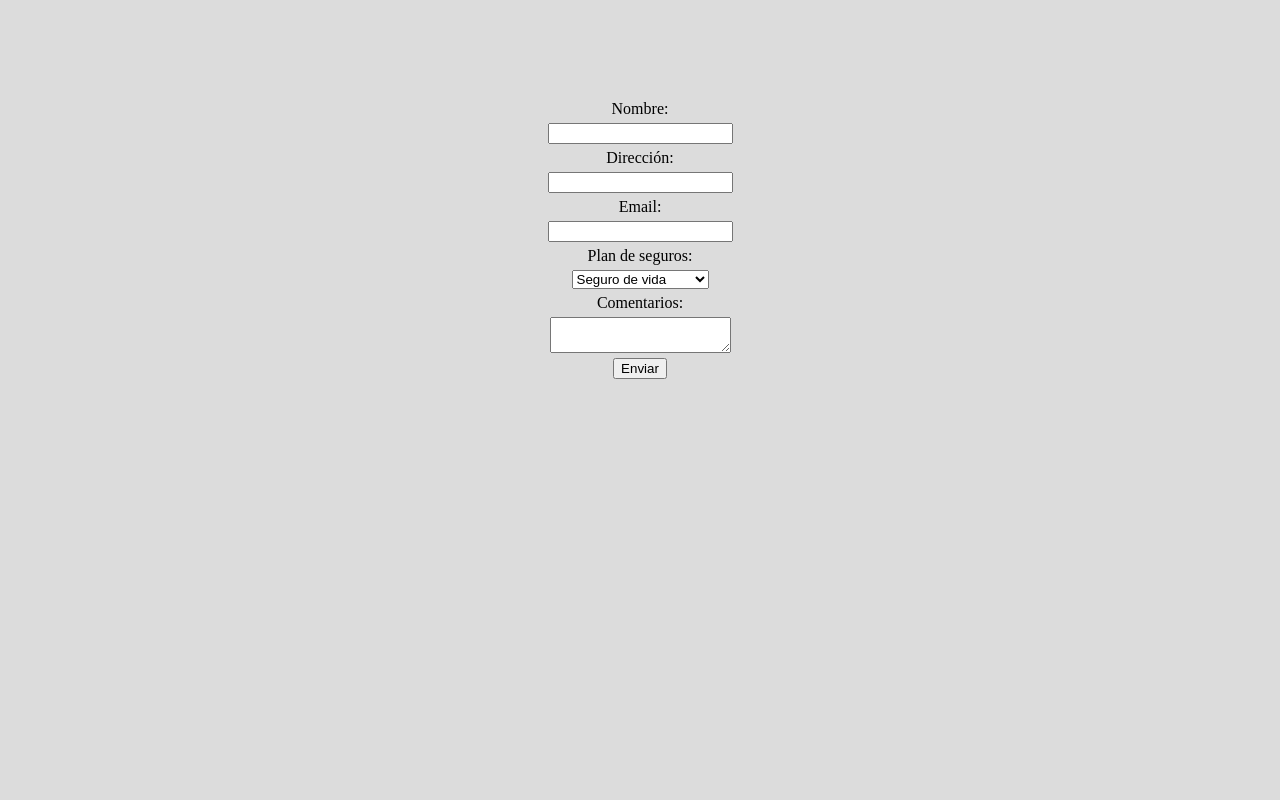
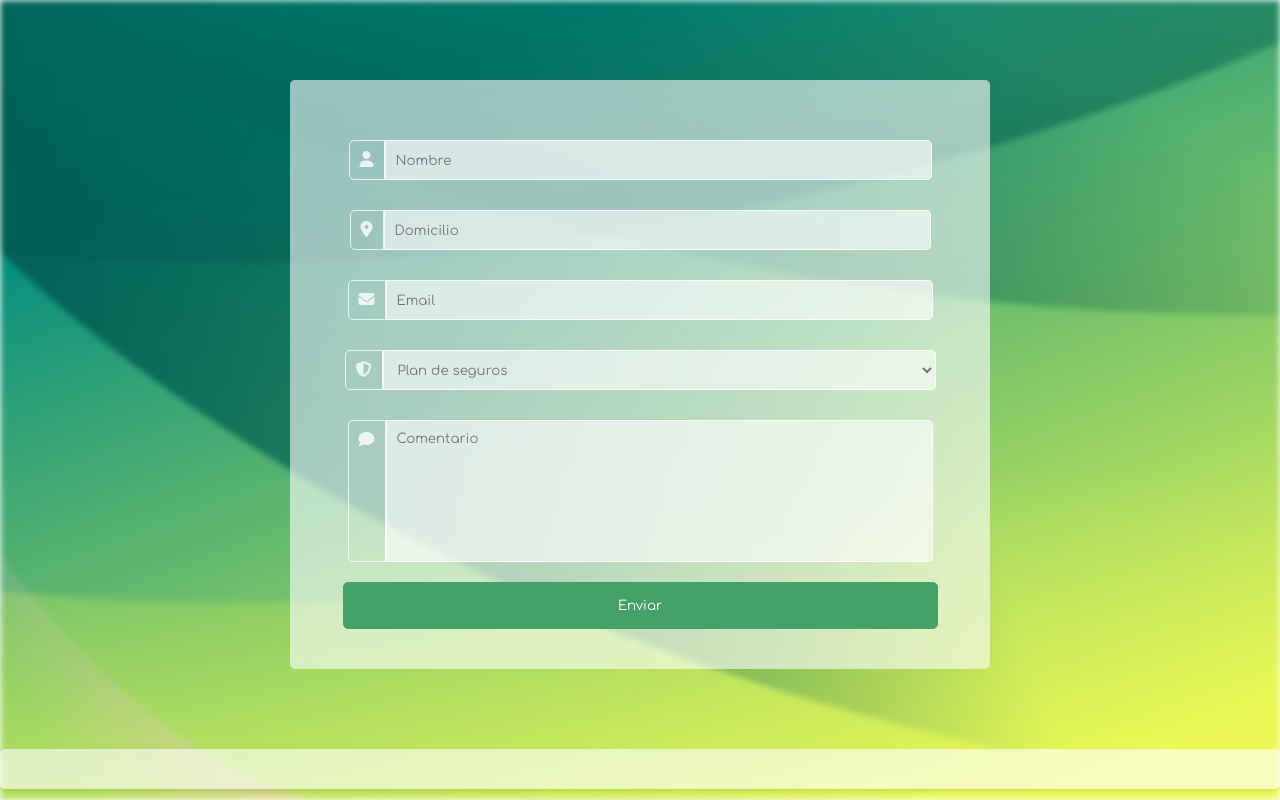
Before and after one commit to nicobobb/desafio-21-bootcamp, a plain HTML site: page index.html in a window 1280 px wide. Drawn offline with Linux system fonts and the light colour scheme.

Commit message:
Se agregan estilos al formulario y a cada tarjeta

```diff
--- a/css/styles.css
+++ b/css/styles.css
@@ -1,12 +1,146 @@
+@import url("https://fonts.googleapis.com/css2?family=Comfortaa:wght@300..700&display=swap");
+
 body {
-    background-color: gainsboro;
+  margin: 0;
+}
+
+.bg__image {
+  position: absolute;
+  top: 0;
+  right: 0;
+  bottom: 0;
+  left: 0;
+  background-image: url("../assets/bg-main.jpg");
+  background-repeat: no-repeat;
+  background-size: cover;
+  z-index: -1;
+  filter: blur(3px);
 }
 
 .formUser {
-    margin-top: 100px;
-    display: flex;
-    align-items: center;
-    justify-content: center;
-    flex-direction: column;
-    gap: 5px;
+  background-color: rgba(255, 255, 255, 0.6);
+  width: 90%;
+  max-width: 700px;
+  margin: 80px auto;
+  padding: 40px 0;
+  text-align: center;
+  border-radius: 5px;
 }
+
+.input__container {
+  padding: 10px 0;
+  margin: 10px 0;
+  display: flex;
+  justify-content: center;
+}
+
+.fa-solid {
+  color: rgba(255, 255, 255, 0.8);
+}
+
+.label__container {
+  border-radius: 5px 0 0 5px;
+  color: rgba(255, 255, 255, 0.8);
+}
+
+.label__container,
+.input__style,
+.textarea__style,
+.select__style {
+  border: 1px solid rgba(255, 255, 255, 0.8);
+  padding: 10px;
+}
+
+.input__style,
+.textarea__style,
+.select__style {
+  font-family: "Comfortaa", sans-serif;
+  outline: none;
+  border-radius: 0 5px 5px 0;
+  color: #757575;
+  background-color: rgba(255, 255, 255, 0.6);
+  transition: 0.2s;
+}
+
+.input__style,
+.textarea__style {
+  width: 75%;
+}
+
+.select__style {
+  width: 79%;
+}
+
+.input__style:focus,
+.textarea__style:focus,
+.select__style:focus {
+  background-color: rgba(255, 255, 255, 0.8);
+}
+
+.textarea__style {
+  resize: none;
+}
+
+.button__style {
+  font-family: "Comfortaa", sans-serif;
+  width: 85%;
+  margin: auto;
+  padding: 15px;
+  background-color: #45a069;
+  color: white;
+  border: 1px solid #45a069;
+  border-radius: 5px;
+  transition: 0.2s;
+}
+
+.button__style:hover {
+  background-color: #65b267;
+}
+
+.button__style:active {
+  transform: scale(0.9);
+}
+
+.user {
+  background-color: rgba(13, 98, 10, 0.6);
+  width: 90%;
+  max-width: 700px;
+  margin: 20px auto;
+  padding: 20px;
+  text-align: left;
+  border-radius: 5px;
+  box-shadow: 0px 2px 4px rgba(0, 0, 0, 0.1);
+  color: white;
+  max-width: 300px;
+}
+
+.user p {
+  margin: 10px 0;
+}
+
+.user button {
+  margin-top: 10px;
+  padding: 10px 20px;
+  background-color: #d86363;
+  color: white;
+  border: none;
+  border-radius: 5px;
+  cursor: pointer;
+  transition: background-color 0.3s;
+}
+
+.user button:hover {
+  background-color: #ff6666;
+}
+
+.sectionUsers {
+  margin-top: 40px;
+  padding: 20px;
+  background-color: rgba(255, 255, 255, 0.6);
+  border-radius: 5px;
+  box-shadow: 0px 2px 4px rgba(0, 0, 0, 0.1);
+  display: flex;
+  flex-wrap: wrap;
+  gap: 20px;
+  justify-content: space-between;
+}
--- a/index.html
+++ b/index.html
@@ -5,30 +5,82 @@
     <meta name="viewport" content="width=device-width, initial-scale=1.0" />
     <title>Desafio 21 - Nicolas Bobb</title>
     <link rel="stylesheet" href="./css/styles.css" />
+    <link
+      rel="stylesheet"
+      href="https://cdnjs.cloudflare.com/ajax/libs/font-awesome/6.5.1/css/all.min.css"
+    />
   </head>
   <body>
+    <div class="bg__image"></div>
     <form id="form" class="formUser">
-      <label for="name">Nombre:</label>
-      <input type="text" id="name" name="name" required />
+      <div class="input__container">
+        <label for="name" class="label__container"
+          ><i class="fa-solid fa-user"></i
+        ></label>
+        <input
+          type="text"
+          id="name"
+          name="name"
+          placeholder="Nombre"
+          class="input__style"
+          required
+        />
+      </div>
+      <div class="input__container">
+        <label for="address" class="label__container"
+          ><i class="fa-solid fa-location-dot"></i
+        ></label>
+        <input
+          type="address"
+          id="address"
+          name="address"
+          placeholder="Domicilio"
+          class="input__style"
+          required
+        />
+      </div>
+      <div class="input__container">
+        <label for="email" class="label__container"
+          ><i class="fa-solid fa-envelope"></i
+        ></label>
+        <input
+          type="email"
+          id="email"
+          name="email"
+          placeholder="Email"
+          class="input__style"
+          required
+        />
+      </div>
+      <div class="input__container">
+        <label for="insurance" class="label__container"
+          ><i class="fa-solid fa-shield-halved"></i
+        ></label>
+        <select id="insurance" name="insurance" class="select__style" required>
+          <option value="Plan de seguros" disabled selected>
+            Plan de seguros
+          </option>
+          <option value="Seguro de vida">Seguro de vida</option>
+          <option value="Seguro de salud">Seguro de salud</option>
+          <option value="Seguro contra robo">Seguro contra robo</option>
+          <option value="Seguro de incendio">Seguro de incendio</option>
+        </select>
+      </div>
+      <div class="input__container">
+        <label for="comment" class="label__container"
+          ><i class="fa-solid fa-comment"></i
+        ></label>
+        <textarea
+          id="comment"
+          name="comment"
+          placeholder="Comentario"
+          class="textarea__style"
+          rows="8"
+          required
+        ></textarea>
+      </div>
 
-      <label for="address">Dirección:</label>
-      <input type="address" id="address" name="address" required />
-
-      <label for="email">Email:</label>
-      <input type="email" id="email" name="email" required />
-
-      <label for="insurance">Plan de seguros:</label>
-      <select id="insurance" name="insurance" required>
-        <option value="Seguro de vida">Seguro de vida</option>
-        <option value="Seguro de salud">Seguro de salud</option>
-        <option value="Seguro contra robo">Seguro contra robo</option>
-        <option value="Seguro de incendio">Seguro de incendio</option>
-      </select>
-
-      <label for="comment">Comentarios:</label>
-      <textarea id="comment" name="comment" required></textarea>
-
-      <button type="submit">Enviar</button>
+      <button class="button__style" type="submit">Enviar</button>
     </form>
 
     <section id="listUsers" class="sectionUsers"></section>
```
Also changed, not shown: assets/bg-main.jpg (added).
